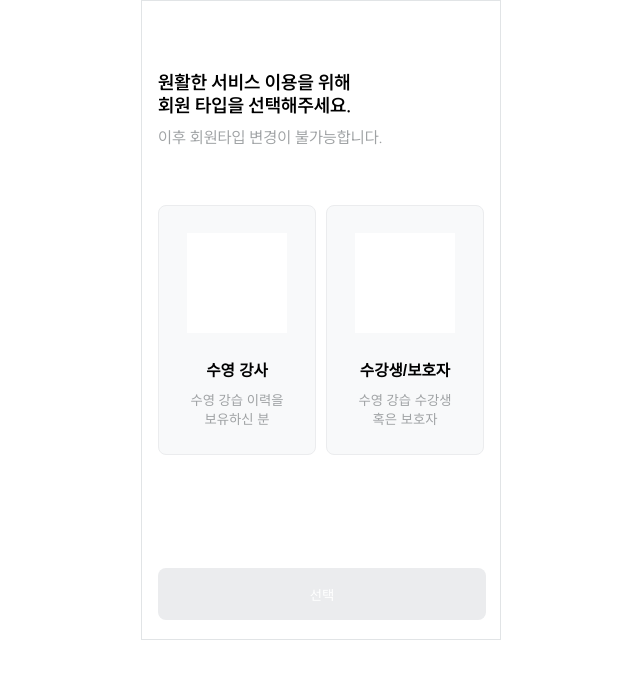
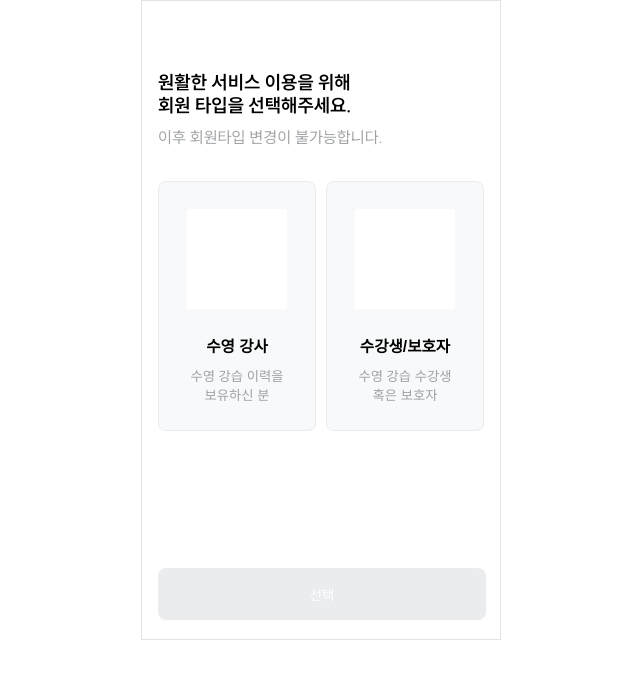
Before and after one commit to Just-Swim-service/Just-Swim-FE, a Next.js app in the folder just-swim-app/: page /login/type in a window 1280 px wide. Shown: the top 678 px of the page, without its empty margins (319-959 px from the left). Built offline with nearby package versions, Linux system fonts and the light colour scheme.

Commit message:
design: Header 에 사용하는 공통 css 를 Common.module.css 파일 생성 및 통합

```diff
--- /dev/null
+++ b/just-swim-app/src/app/(beforeLogin)/Common.module.css
@@ -0,0 +1,22 @@
+.container {
+  display: flex;
+  flex-direction: column;
+  width: 360px;
+  height: 640px; /* 높이를 640px로 고정 */
+  margin: 0 auto;
+  /* FIX: layout 이나 body 에 넣어도 괜찮을듯? */
+  padding: 70px 16px 19px 16px;
+  border: #e1e4e6 1px solid;
+}
+
+.header {
+  flex-grow: 1;
+  display: flex;
+  gap: 10px;
+  flex-direction: column;
+  justify-content: flex-start;
+}
+
+.header > div > p {
+  color: #9fa2a4;
+}
--- a/just-swim-app/src/app/(beforeLogin)/_component/onBoarding/OnBoarding.module.css
+++ b/just-swim-app/src/app/(beforeLogin)/_component/onBoarding/OnBoarding.module.css
@@ -1,29 +1,3 @@
-/* SocialLogin.module.css */
-
-.container {
-  display: flex;
-  flex-direction: column;
-  width: 360px;
-  height: 640px; /* 높이를 640px로 고정 */
-  margin: 0 auto;
-  /* FIX: layout 이나 body 에 넣어도 괜찮을듯? */
-  padding: 70px 16px 19px 16px;
-  border: #e1e4e6 1px solid;
-}
-
-.header {
-  flex-grow: 1;
-  display: flex;
-  gap: 10px;
-  flex-direction: column;
-  justify-content: flex-start;
-  /* background-color: #1ec800; */
-}
-
-.header > div > p {
-  color: #9fa2a4;
-}
-
 .section {
   flex-grow: 2;
   display: flex;
--- a/just-swim-app/src/app/(beforeLogin)/_component/onBoarding/OnBoardingHeader.tsx
+++ b/just-swim-app/src/app/(beforeLogin)/_component/onBoarding/OnBoardingHeader.tsx
@@ -1,4 +1,4 @@
-import styles from './OnBoarding.module.css';
+import styles from '@/app/(beforeLogin)/Common.module.css';
 
 export default function OnBoardingHeader() {
   return (
--- a/just-swim-app/src/app/(beforeLogin)/layout.tsx
+++ b/just-swim-app/src/app/(beforeLogin)/layout.tsx
@@ -1,4 +1,5 @@
-import styles from './_component/onBoarding/OnBoarding.module.css';
+// import styles from './_component/onBoarding/OnBoarding.module.css';
+import styles from './Common.module.css';
 
 export default function Layout({children}: { children: React.ReactNode }) {
   return (
--- a/just-swim-app/src/app/(beforeLogin)/login/start/_component/start/start.module.css
+++ b/just-swim-app/src/app/(beforeLogin)/login/start/_component/start/start.module.css
@@ -1,28 +1,3 @@
-.container {
-  display: flex;
-  flex-direction: column;
-  width: 360px;
-  height: 640px; /* 높이를 640px로 고정 */
-  margin: 0 auto;
-  /* FIX: layout 이나 body 에 넣어도 괜찮을듯? */
-  padding: 24px 16px 19px 16px;
-  border: #e1e4e6 1px solid;
-}
-
-.header {
-  flex-grow: 1;
-  display: flex;
-  gap: 10px;
-  flex-direction: column;
-  justify-content: start;
-  padding-bottom: 30px;
-  /* background-color: #1ec800; */
-}
-
-.header > div > p {
-  color: #9fa2a4;
-}
-
 .section {
   flex-grow: 2;
   display: flex;
--- a/just-swim-app/src/app/(beforeLogin)/login/start/_component/start/startHeader.tsx
+++ b/just-swim-app/src/app/(beforeLogin)/login/start/_component/start/startHeader.tsx
@@ -1,4 +1,4 @@
-import styles from './start.module.css';
+import styles from '@/app/(beforeLogin)/Common.module.css';
 
 export default function StartHeader() {
   return (
--- a/just-swim-app/src/app/(beforeLogin)/login/type/_component/selectType/SelectType.module.css
+++ b/just-swim-app/src/app/(beforeLogin)/login/type/_component/selectType/SelectType.module.css
@@ -1,28 +1,3 @@
-.container {
-  display: flex;
-  flex-direction: column;
-  width: 360px;
-  height: 640px; /* 높이를 640px로 고정 */
-  margin: 0 auto;
-  /* FIX: layout 이나 body 에 넣어도 괜찮을듯? */
-  padding: 24px 16px 19px 16px;
-  border: #e1e4e6 1px solid;
-}
-
-.header {
-  flex-grow: 1;
-  display: flex;
-  gap: 10px;
-  flex-direction: column;
-  justify-content: flex-start;
-  padding-bottom: 30px;
-  /* background-color: #1ec800; */
-}
-
-.header > div > p {
-  color: #9fa2a4;
-}
-
 .TypeButtonInfo > div:last-child {
   color: #9fa2a4;
 }
--- a/just-swim-app/src/app/(beforeLogin)/login/type/_component/selectType/SelectTypeHeader.tsx
+++ b/just-swim-app/src/app/(beforeLogin)/login/type/_component/selectType/SelectTypeHeader.tsx
@@ -1,4 +1,4 @@
-import styles from './SelectType.module.css';
+import styles from '@/app/(beforeLogin)/Common.module.css';
 
 export default function SelectTypeHeader() {
   return (
```
